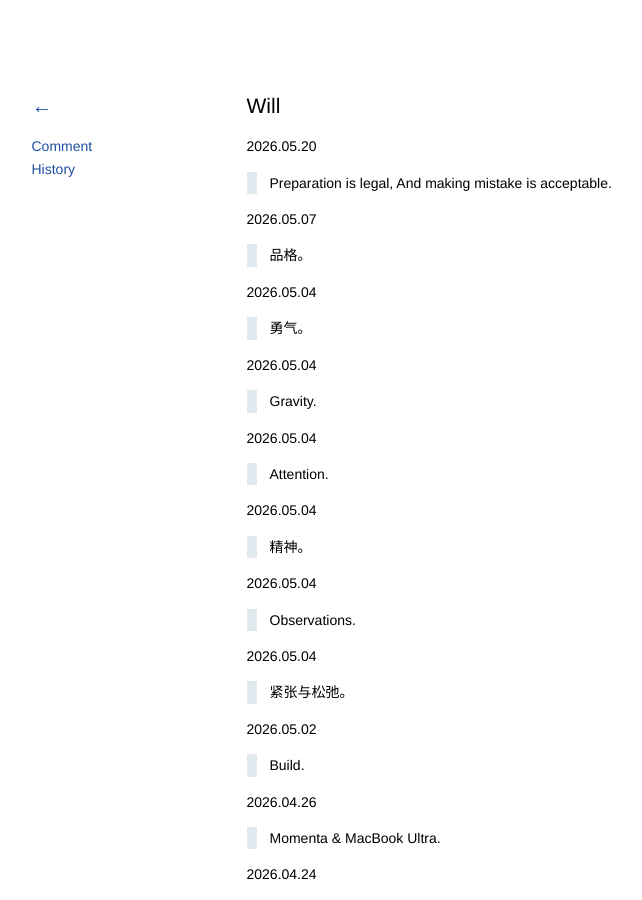
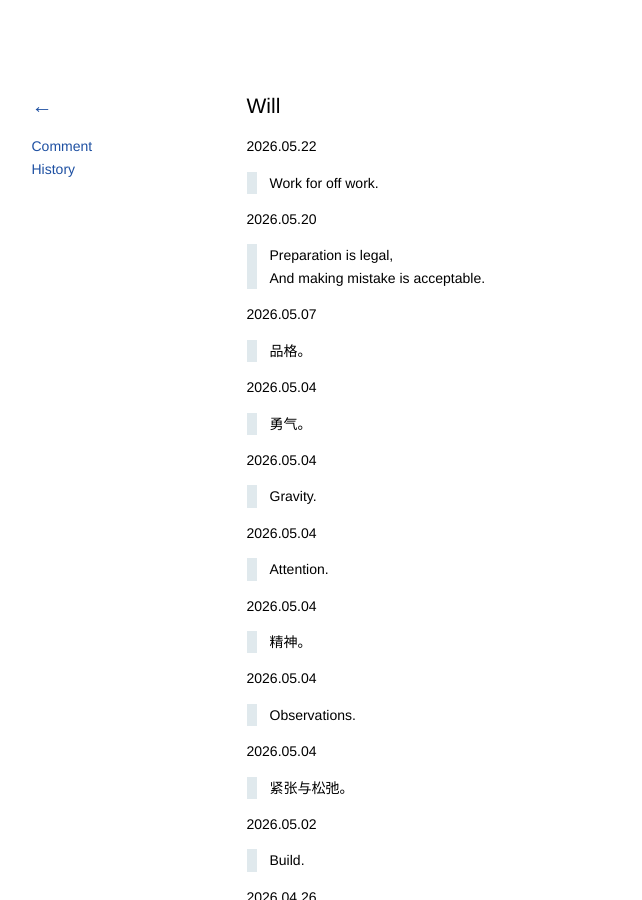
Before and after one commit to kidlj/awei, a Jekyll site: the page built from _wiki/will.md, in a window 1280 px wide and 900 px high. Shown: the whole window, without its empty margins (101-743 px from the left). Built offline with Jekyll 4.4.1, drawn with Linux system fonts in a browser that asks for light colours.

Commit message:
update will

```diff
--- a/_wiki/will.md
+++ b/_wiki/will.md
@@ -1,6 +1,10 @@
 ---
 title: Will
 ---
+
+2026.05.22
+
+> Work for off work.
 
 2026.05.20
 
```
